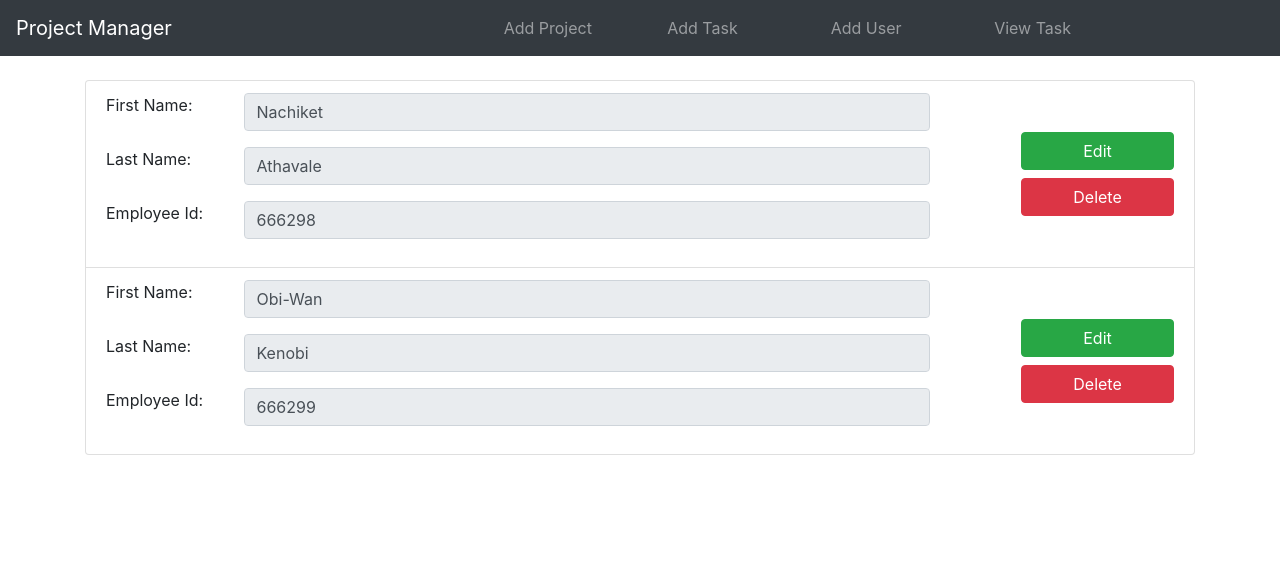
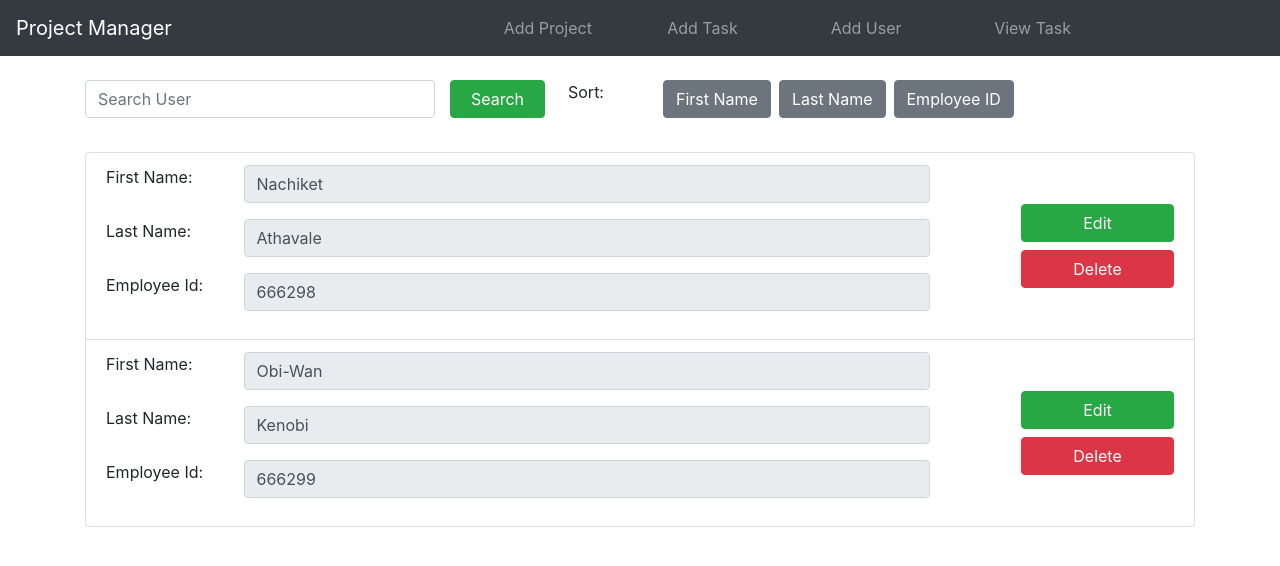
Before and after one commit to NachiketAthavale4/ProjectManager.UI, an Angular app: page /dashboard/add-user in a window 1280 px wide. Shown: the top 566 px of the page. Built offline with nearby package versions, Linux system fonts and the light colour scheme.

Commit message:
Added View User Component

```diff
--- a/src/app/add-user/view-user/view-user.component.css
+++ b/src/app/add-user/view-user/view-user.component.css
@@ -0,0 +1,9 @@
+.rwd-break {
+    display: block;
+}
+
+@media only screen and (min-width: 992px) {
+    [class*="rwd-break"] {
+        display: hide;
+    }
+}
--- a/src/app/add-user/view-user/view-user.component.html
+++ b/src/app/add-user/view-user/view-user.component.html
@@ -1,4 +1,25 @@
 <div class="container">
+    <br>
+    <div class="row">
+        <div class="col-10 col-sm-10 col-md-10 col-lg-4">
+            <input type="text" placeholder="Search User"
+                   class="form-control">
+        </div>
+        <button type="button"
+                class="btn btn-success btn-block col-2 col-sm-2 col-md-2 col-lg-1" style="height: 60%">
+            Search
+        </button>
+        <br>
+        <br class="rwd-break" />
+        <div class="col-2 col-sm-2 col-md-2 col-lg-1 ml-2">
+            Sort:
+        </div>
+        <div class="col-10 col-sm-10 col-md-10 col-lg-5">
+            <button class="btn btn-secondary">First Name</button>
+            <button class="btn btn-secondary ml-2">Last Name</button>
+            <button class="btn btn-secondary ml-2">Employee ID</button>
+        </div>
+    </div>
     <br>
     <ul class="list-group">
         <li class="list-group-item" *ngFor="let user of userList">
```
